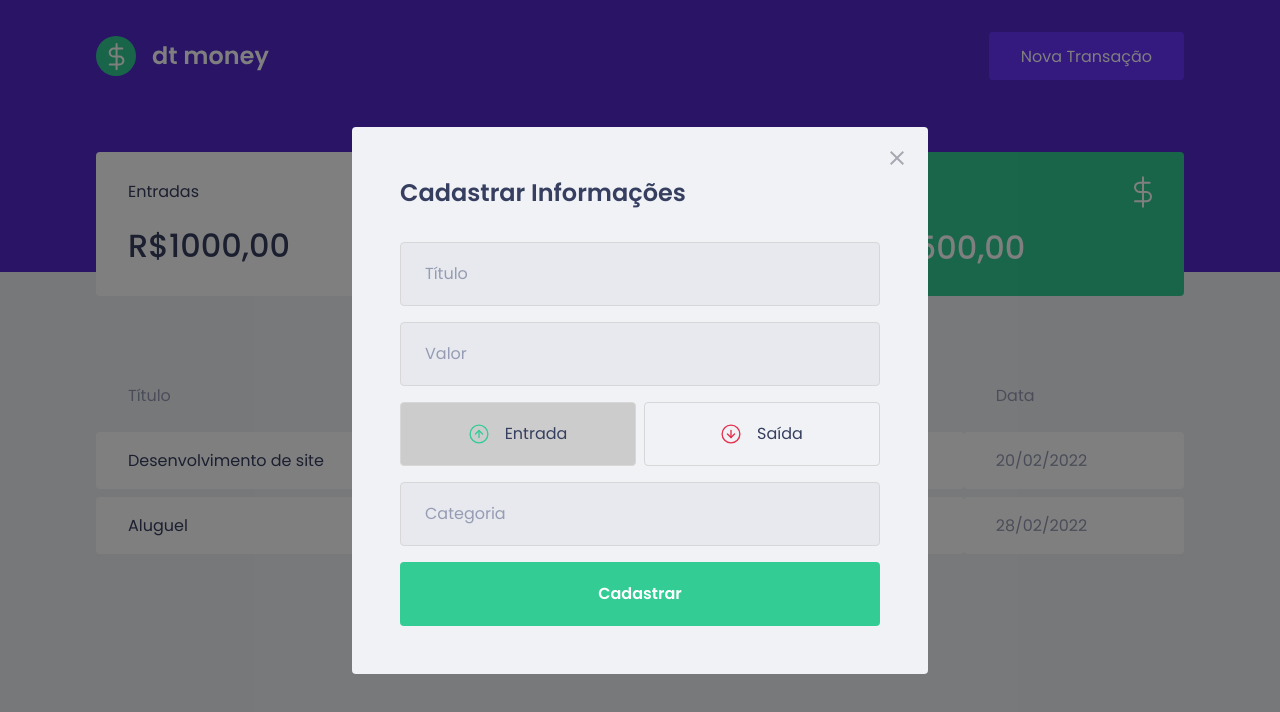
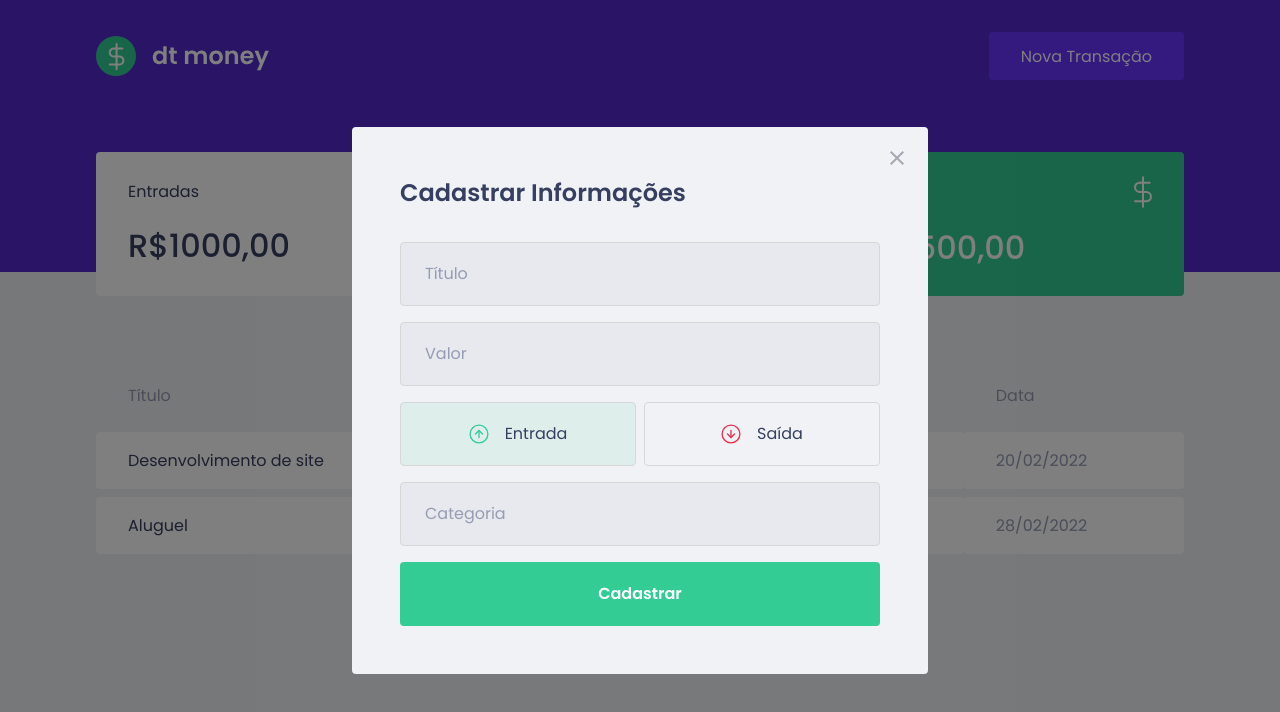
Before and after one commit to Abraao2501/dtmoney, a React (Create React App) app: page / in a window 1280 px wide. Both pictures are taken after a click on the button "Nova Transação". Shown: the top 712 px of the page. Built offline with nearby package versions, Linux system fonts and the light colour scheme; no server answers; what miragejs would draw is missing.

Commit message:
Cor dos botões selecionados

```diff
--- a/src/components/NewTransactionModal/index.tsx
+++ b/src/components/NewTransactionModal/index.tsx
@@ -46,6 +46,7 @@
               type='button'
               onClick={ () => { setType('deposit'); } }
               isActive={type === 'deposit'}
+              activeColor="green"
             >
               <img src={incomeImg} alt="Entrada" />
               <span>Entrada</span>
@@ -55,6 +56,7 @@
               type='button'
               onClick={ () => { setType('withdraw'); } }
               isActive={type === 'withdraw'}
+              activeColor="red"
             >
               <img src={outcomeImg} alt="Saída" />
               <span>Saída</span>
--- a/src/components/NewTransactionModal/styles.ts
+++ b/src/components/NewTransactionModal/styles.ts
@@ -1,5 +1,5 @@
 import styled from "styled-components"
-import { darken } from 'polished'
+import { darken, transparentize } from 'polished'
 
 export const Container = styled.form`
   h2 {
@@ -56,12 +56,24 @@
 
 interface RadioBoxProps {
   isActive: boolean;
+  activeColor: 'red' | 'green';
 }
+
+const colors = {
+  red: '#E52E4D',
+  green: '#33CC95',
+}
+
 export const RadioBox = styled.button<RadioBoxProps>`
-  height: 4rem;
+    height: 4rem;
     border: 1px solid #d7d7d7;
     border-radius: 0.25rem;
-    background: ${(props) => props.isActive ? '#ccc' : 'transparent'};
+
+    background: ${ (props) => props.isActive
+      ? transparentize(0.9, colors[props.activeColor])
+      : 'transparent'
+    };
+
     display: flex;
     align-items: center;
     justify-content: center;
```
